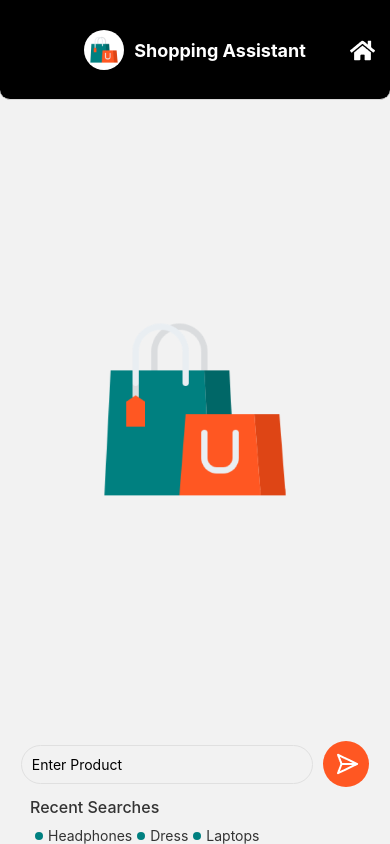
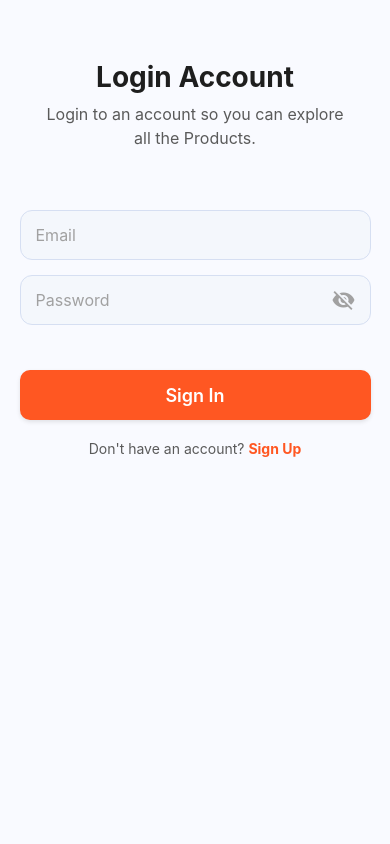
Before and after one commit to Frankiz123/mustansirproject, a React Native app: screen /RegisterScreen in a window 390 px wide. Built offline with nearby package versions, Linux system fonts and the light colour scheme.

Commit message:
Register-an-Login-UI

```diff
--- a/App.tsx
+++ b/App.tsx
@@ -9,6 +9,8 @@ import SearchScreen from './src/screens/SearchScreen';
 import SearchResultsScreen from './src/screens/SearchResultsScreen';
 import SearchRecommendScreen from './src/screens/SearchRecommendScreen';
 import ErrorScreen from './src/screens/ErrorScreen';
+import RegisterScreen from './src/screens/RegisterScreen'; // Import RegisterScreen
+import LoginScreen from './src/screens/LoginScreen';
 
 const Stack = createStackNavigator();
 
@@ -126,10 +128,25 @@ export default function App() {
           name="ErrorScreen"
           component={ErrorScreen}
         />
+        <Stack.Screen
+          options={{
+            headerShown: false,
+          }}
+          name="RegisterScreen"
+          component={RegisterScreen}
+        />
+        <Stack.Screen
+          options={{
+            headerShown: false,
+          }}
+          name="LoginScreen"
+          component={LoginScreen}
+        />
       </Stack.Navigator>
     </NavigationContainer>
   );
 }
+
 const styles = StyleSheet.create({
   headerTitle: {
     flexDirection: 'row',
--- a/package.json
+++ b/package.json
@@ -10,6 +10,7 @@
     "test": "jest"
   },
   "dependencies": {
+    "@react-native-vector-icons/material-icons": "^0.0.1",
     "@react-navigation/native": "^7.0.14",
     "@react-navigation/stack": "^7.1.1",
     "axios": "^1.7.9",
@@ -34,6 +35,7 @@
     "@react-native/metro-config": "0.76.5",
     "@react-native/typescript-config": "0.76.5",
     "@types/react": "^18.2.6",
+    "@types/react-native-vector-icons": "^6.4.18",
     "@types/react-test-renderer": "^18.0.0",
     "babel-jest": "^29.6.3",
     "eslint": "^8.19.0",
--- /dev/null
+++ b/src/screens/LoginScreen.tsx
@@ -0,0 +1,160 @@
+import {useNavigation} from '@react-navigation/native';
+import React, {useState} from 'react';
+import {
+  StyleSheet,
+  View,
+  Text,
+  TextInput,
+  TouchableOpacity,
+  SafeAreaView,
+  Dimensions,
+} from 'react-native';
+import Icon from 'react-native-vector-icons/MaterialIcons';
+
+const {width} = Dimensions.get('window');
+
+export default function LoginScreen() {
+  const [showPassword, setShowPassword] = useState(false);
+  const navigation = useNavigation();
+
+  return (
+    <SafeAreaView style={styles.container}>
+      <View style={styles.header}>
+        <Text style={styles.title}>Login Account</Text>
+        <Text style={styles.subtitle}>
+          Login to an account so you can explore all the Products.
+        </Text>
+      </View>
+
+      <View style={styles.form}>
+        <TextInput
+          style={[styles.input, {marginTop: 20}]}
+          placeholder="Email"
+          placeholderTextColor="#A1A1A1"
+        />
+
+        <View style={styles.passwordContainer}>
+          <TextInput
+            style={styles.inputWithIcon}
+            placeholder="Password"
+            placeholderTextColor="#A1A1A1"
+            secureTextEntry={!showPassword}
+          />
+          <TouchableOpacity
+            style={styles.iconButton}
+            onPress={() => setShowPassword(!showPassword)}>
+            <Icon
+              name={showPassword ? 'visibility' : 'visibility-off'}
+              size={24}
+              color="#A1A1A1"
+            />
+          </TouchableOpacity>
+        </View>
+      </View>
+
+      <TouchableOpacity style={styles.button}>
+        <Text style={styles.buttonText}>Sign In</Text>
+      </TouchableOpacity>
+
+      <View style={styles.signupContainer}>
+        <Text style={styles.signupText}>Don't have an account? </Text>
+        <TouchableOpacity onPress={() => navigation.navigate('RegisterScreen')}>
+          <Text style={styles.signupLink}>Sign Up</Text>
+        </TouchableOpacity>
+      </View>
+    </SafeAreaView>
+  );
+}
+
+const styles = StyleSheet.create({
+  container: {
+    flex: 1,
+    backgroundColor: '#F9FAFF',
+    paddingHorizontal: 20,
+  },
+  header: {
+    marginTop: 60,
+    alignItems: 'center',
+  },
+  title: {
+    fontSize: 28,
+    fontWeight: 'bold',
+    color: '#1E1E1E',
+    marginBottom: 8,
+  },
+  subtitle: {
+    fontSize: 16,
+    color: '#5A5A5A',
+    textAlign: 'center',
+    lineHeight: 24,
+    width: width * 0.8,
+  },
+  form: {
+    marginTop: 40,
+    marginHorizontal: width * 0.05,
+  },
+  input: {
+    backgroundColor: '#F4F7FC',
+    borderRadius: 12,
+    borderColor: '#D6DFF2',
+    borderWidth: 1,
+    height: 50,
+    marginBottom: 15,
+    paddingHorizontal: 15,
+    fontSize: 16,
+    color: '#333',
+  },
+  passwordContainer: {
+    position: 'relative',
+    marginBottom: 15,
+  },
+  inputWithIcon: {
+    backgroundColor: '#F4F7FC',
+    borderRadius: 12,
+    borderColor: '#D6DFF2',
+    borderWidth: 1,
+    height: 50,
+    paddingHorizontal: 15,
+    fontSize: 16,
+    color: '#333',
+  },
+  iconButton: {
+    position: 'absolute',
+    right: 15,
+    top: 13,
+  },
+  button: {
+    marginTop: 30,
+    backgroundColor: '#FF5722',
+    borderRadius: 10,
+    height: 50,
+    justifyContent: 'center',
+    alignItems: 'center',
+    shadowColor: '#000',
+    shadowOffset: {width: 0, height: 2},
+    shadowOpacity: 0.1,
+    shadowRadius: 4,
+    elevation: 3,
+    marginHorizontal: width * 0.05,
+  },
+  buttonText: {
+    fontSize: 18,
+    fontWeight: '600',
+    color: '#FFFFFF',
+  },
+  signupContainer: {
+    marginTop: 20,
+    flexDirection: 'row',
+    justifyContent: 'center',
+    alignItems: 'center',
+  },
+  signupText: {
+    fontSize: 14,
+    color: '#5A5A5A',
+  },
+  signupLink: {
+    fontSize: 14,
+    fontWeight: 'bold',
+    color: '#FF5722',
+  },
+});
--- /dev/null
+++ b/src/screens/RegisterScreen.tsx
@@ -0,0 +1,159 @@
+import React, {useState} from 'react';
+import {
+  StyleSheet,
+  View,
+  Text,
+  TextInput,
+  TouchableOpacity,
+  SafeAreaView,
+  Dimensions,
+} from 'react-native';
+import Icon from 'react-native-vector-icons/MaterialIcons';
+
+const {width} = Dimensions.get('window');
+
+export default function RegisterScreen() {
+  const [showPassword, setShowPassword] = useState(false);
+  const [showConfirmPassword, setShowConfirmPassword] = useState(false);
+  return (
+    <SafeAreaView style={styles.container}>
+      <View style={styles.header}>
+        <Text style={styles.title}>Create Account</Text>
+        <Text style={styles.subtitle}>
+          Create an account so you can explore all the Products.
+        </Text>
+      </View>
+
+      <View style={styles.form}>
+        <TextInput
+          style={[styles.input, {marginTop: 20}]}
+          placeholder="Name"
+          placeholderTextColor="#A1A1A1"
+        />
+        <TextInput
+          style={styles.input}
+          placeholder="Email"
+          placeholderTextColor="#A1A1A1"
+        />
+
+        <View style={styles.passwordContainer}>
+          <TextInput
+            style={styles.inputWithIcon}
+            placeholder="Password"
+            placeholderTextColor="#A1A1A1"
+            secureTextEntry={!showPassword}
+          />
+          <TouchableOpacity
+            style={styles.iconButton}
+            onPress={() => setShowPassword(!showPassword)}>
+            <Icon
+              name={showPassword ? 'visibility' : 'visibility-off'}
+              size={24}
+              color="#A1A1A1"
+            />
+          </TouchableOpacity>
+        </View>
+
+        <View style={styles.passwordContainer}>
+          <TextInput
+            style={styles.inputWithIcon}
+            placeholder="Confirm Password"
+            placeholderTextColor="#A1A1A1"
+            secureTextEntry={!showConfirmPassword}
+          />
+          <TouchableOpacity
+            style={styles.iconButton}
+            onPress={() => setShowConfirmPassword(!showConfirmPassword)}>
+            <Icon
+              name={showConfirmPassword ? 'visibility' : 'visibility-off'}
+              size={24}
+              color="#A1A1A1"
+            />
+          </TouchableOpacity>
+        </View>
+      </View>
+
+      <TouchableOpacity style={styles.button}>
+        <Text style={styles.buttonText}>Sign up</Text>
+      </TouchableOpacity>
+    </SafeAreaView>
+  );
+}
+
+const styles = StyleSheet.create({
+  container: {
+    flex: 1,
+    backgroundColor: '#F9FAFF',
+    paddingHorizontal: 20,
+  },
+  header: {
+    marginTop: 60,
+    alignItems: 'center',
+  },
+  title: {
+    fontSize: 28,
+    fontWeight: 'bold',
+    color: '#1E1E1E',
+    marginBottom: 8,
+  },
+  subtitle: {
+    fontSize: 16,
+    color: '#5A5A5A',
+    textAlign: 'center',
+    lineHeight: 24,
+    width: width * 0.8,
+  },
+  form: {
+    marginTop: 40,
+    marginHorizontal: width * 0.05,
+  },
+  input: {
+    backgroundColor: '#F4F7FC',
+    borderRadius: 12,
+    borderColor: '#D6DFF2',
+    borderWidth: 1,
+    height: 50,
+    marginBottom: 15,
+    paddingHorizontal: 15,
+    fontSize: 16,
+    color: '#333',
+  },
+  passwordContainer: {
+    position: 'relative',
+    marginBottom: 15,
+  },
+  inputWithIcon: {
+    backgroundColor: '#F4F7FC',
+    borderRadius: 12,
+    borderColor: '#D6DFF2',
+    borderWidth: 1,
+    height: 50,
+    paddingHorizontal: 15,
+    fontSize: 16,
+    color: '#333',
+  },
+  iconButton: {
+    position: 'absolute',
+    right: 15,
+    top: 13, // Center vertically
+  },
+  button: {
+    marginTop: 30,
+    backgroundColor: '#FF5722',
+    borderRadius: 10,
+    height: 50,
+    justifyContent: 'center',
+    alignItems: 'center',
+    shadowColor: '#000',
+    shadowOffset: {width: 0, height: 2},
+    shadowOpacity: 0.1,
+    shadowRadius: 4,
+    elevation: 3,
+    marginHorizontal: width * 0.05,
+  },
+  buttonText: {
+    fontSize: 18,
+    fontWeight: '600',
+    color: '#FFFFFF',
+  },
+});
--- a/src/screens/SplashScreen.tsx
+++ b/src/screens/SplashScreen.tsx
@@ -7,7 +7,9 @@ const SplashScreenComponent = () => {
   const navigation = useNavigation();
   useEffect(() => {
     setTimeout(() => {
-      navigation.navigate('SearchScreen');
+      // navigation.navigate('SearchScreen');
+      // navigation.navigate('RegisterScreen');
+      navigation.navigate('LoginScreen');
     }, 2000);
   }, [navigation]);
 
```
Also changed, not shown: 3 other files (tests, documents, lock files or other folders).
